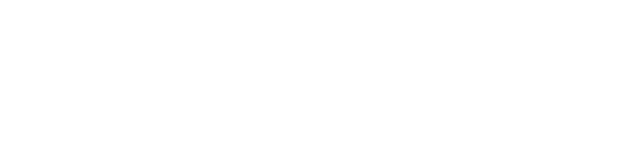
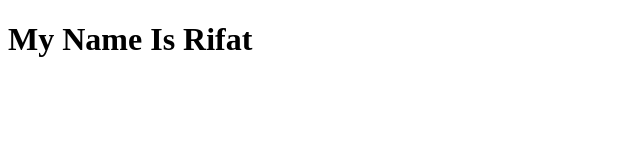
Before and after one commit to Rokibul-Islam-Rifat/payoneer, a plain HTML site: page index.html in a window 1280 px wide. Shown: the whole page, without its empty margins (0-640 px from the left). Drawn offline with Linux system fonts and the light colour scheme.

Commit message:
Hello Every One

```diff
--- a/index.html
+++ b/index.html
@@ -8,7 +8,7 @@
 </head>
 
 <body>
-
+    <h1>My Name Is Rifat</h1>
 </body>
 
 </html>
```
